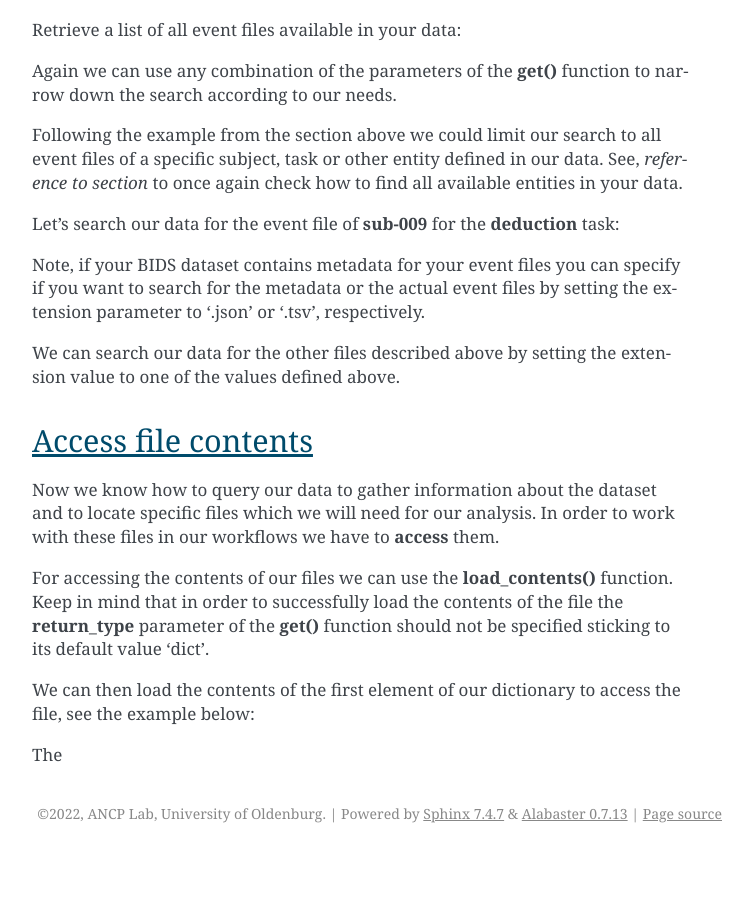
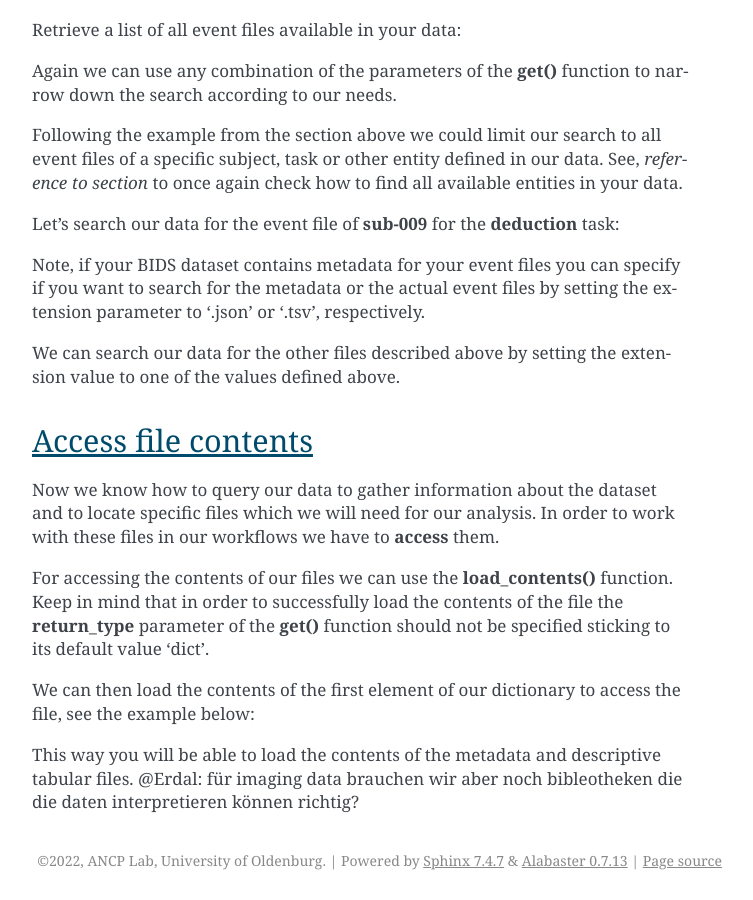
Before and after one commit to ANCPLabOldenburg/ancp-bids, a Sphinx documentation site: the page built from docs/source/userDocMEG.rst, in a window 1280 px wide and 900 px high, scrolled down 3138 px. Shown: the whole window, without its empty margins (388-1141 px from the left). Built offline with Sphinx 7.4.7, drawn with Linux system fonts in a browser that asks for light colours; pages that are not in the unit, such as notebooks, are missing from menus; before the commit the page ends 3991 px from its top, so only the background shows below that.

Commit message:
Edited Acess file contents subsection

```diff
--- a/docs/source/userDocMEG.rst
+++ b/docs/source/userDocMEG.rst
@@ -272,4 +272,5 @@ We can then load the contents of the first element of our dictionary to access t
 .. code-block:: python
     events = layout.get(suffix='events',subject='009',task='deduction')
     df_events = events[0].load_contents()
-The
+This way you will be able to load the contents of the metadata and descriptive tabular files.
+@Erdal: für imaging data brauchen wir aber noch bibleotheken die die daten interpretieren können richtig?
```
